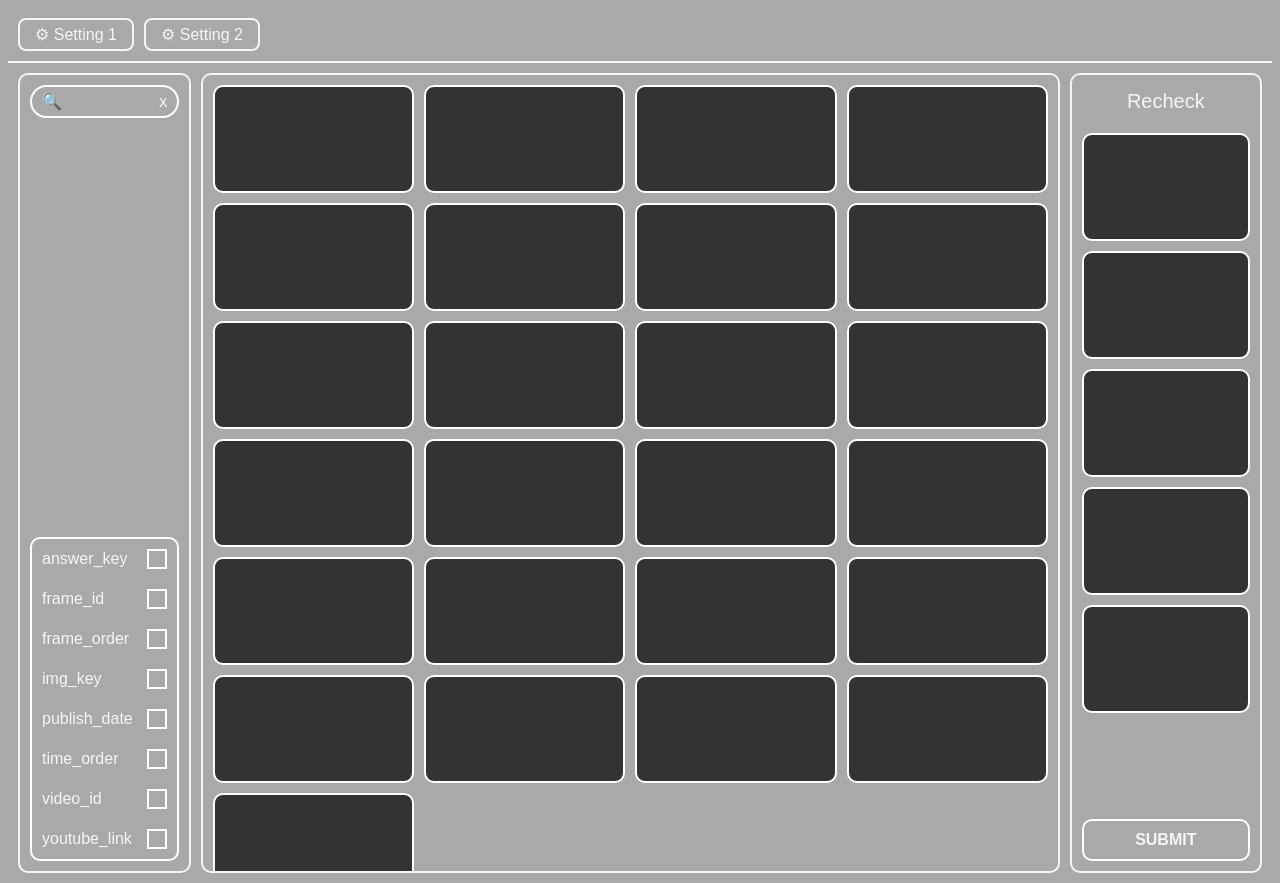
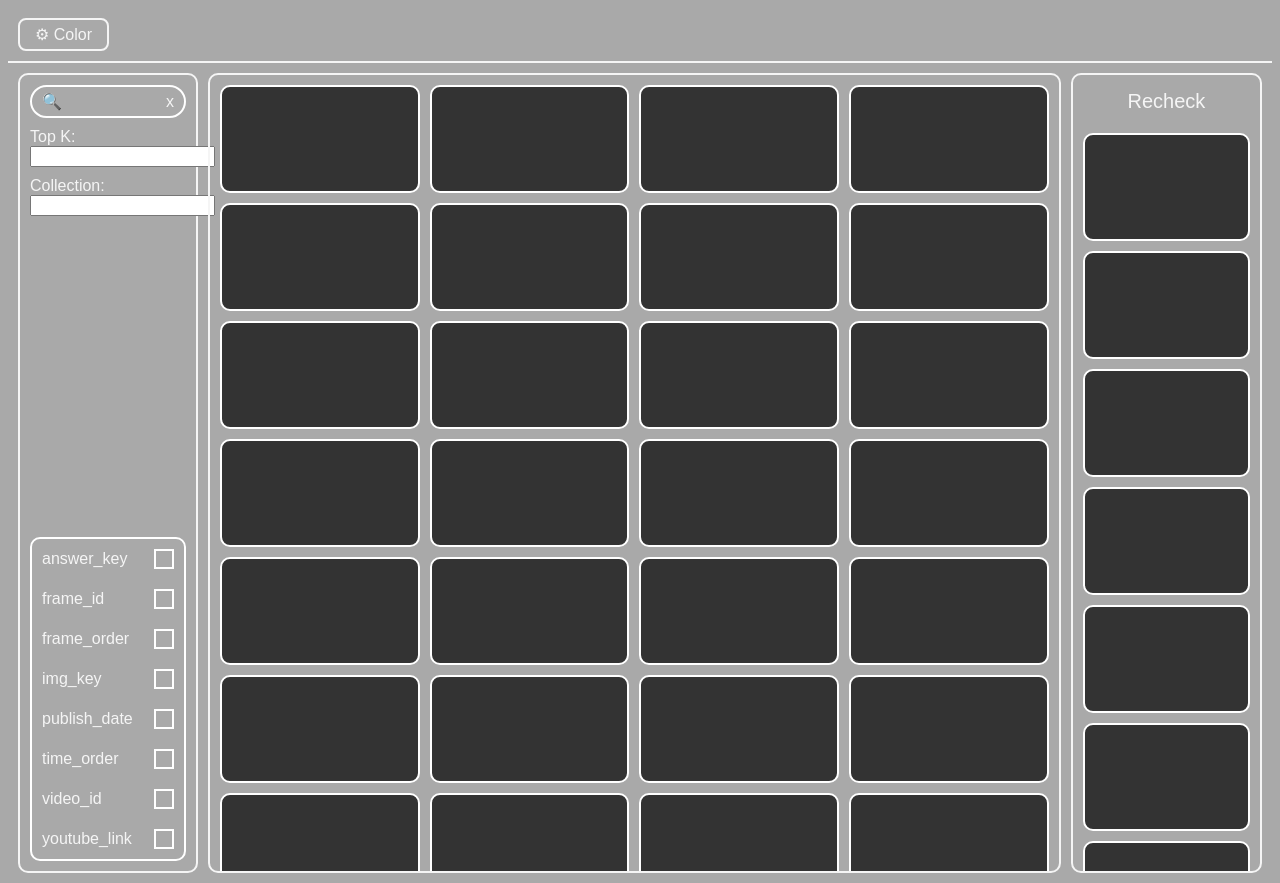
Before and after one commit to bui-thien-nghia/news_retrieval, a plain HTML site: page web/html và css (Có thanh cuộn)/index.html in a window 1280 px wide. Drawn offline with Linux system fonts and the light colour scheme; files that its build step writes are made by us from their sources.

Commit message:
Update index.html

```diff
--- a/web/html và css (Có thanh cuộn)/index.html
+++ b/web/html và css (Có thanh cuộn)/index.html
@@ -4,26 +4,37 @@
   <meta charset="UTF-8">
   <title>AIC-25</title>
 <link rel="stylesheet" href="style.css">
-<link type="text/css" rel="stylesheet" href="css/style.css"/>
 </head>
 
 <body>
+
 <!--Setting-->
 <div class="top-setting">
     <div class="left-buttons">
-            <div class="setting"> ⚙ Setting 1 </div>
-            <div class="setting"> ⚙ Setting 2 </div>
+        <div class="setting"> ⚙ Color </div>
     </div>
 </div>
 
 <!--Cột đầu-->
+<div class="main-content">
     <!--Tìm kiếm-->
-            <div class="main-content">
     <div class="panel left-panel">
         <div class="search-box">
             <span>🔍</span>
             <span>x</span>
         </div>
+    <!--Top K-->
+    <div class="label">
+        <label class="label-number">Top K:</label>
+        <input type="number" class="num-input">
+    </div>
+    <!--Collection-->
+    <div class="label">
+        <label class="label-text">Collection:</label>
+        <input type="text" class="text-input">
+    </div>
+
+
      <!--Chọn-->
     <div class="frame-options">
         <div class="option">
@@ -60,6 +71,7 @@
         </div>
     </div>
 </div>
+
  <!--Cột giữa-->
 <div class="panel middle-panel">
     <div class="box"><div class="rotate"></div><div class="oval"></div></div>
@@ -87,11 +99,22 @@
     <div class="box"><div class="rotate"></div><div class="oval"></div></div>
     <div class="box"><div class="rotate"></div><div class="oval"></div></div>
     <div class="box"><div class="rotate"></div><div class="oval"></div></div>
+    <div class="box"><div class="rotate"></div><div class="oval"></div></div>
+    <div class="box"><div class="rotate"></div><div class="oval"></div></div>
+    <div class="box"><div class="rotate"></div><div class="oval"></div></div>
+    <div class="box"><div class="rotate"></div><div class="oval"></div></div>
+    <div class="box"><div class="rotate"></div><div class="oval"></div></div>
+    <div class="box"><div class="rotate"></div><div class="oval"></div></div>
+    <div class="box"><div class="rotate"></div><div class="oval"></div></div>
 </div>
+
 <!--Cột cuối-->
 <div class="panel right-panel">
     <div class="right-panel-content">
         <div class="recheck-title">Recheck</div>
+        <div class="box"><div class="rotate"></div><div class="oval"></div></div>
+        <div class="box"><div class="rotate"></div><div class="oval"></div></div>
+        <div class="box"><div class="rotate"></div><div class="oval"></div></div>
         <div class="box"><div class="rotate"></div><div class="oval"></div></div>
         <div class="box"><div class="rotate"></div><div class="oval"></div></div>
         <div class="box"><div class="rotate"></div><div class="oval"></div></div>
@@ -102,6 +125,5 @@
         <div class="submit">SUBMIT</div>
     </div>
 </div>
-<script type="text/javascript" src="js/script.js"></script>
 </body>
 </html>
```
Lines whose indentation alone changed are shown as unchanged.
